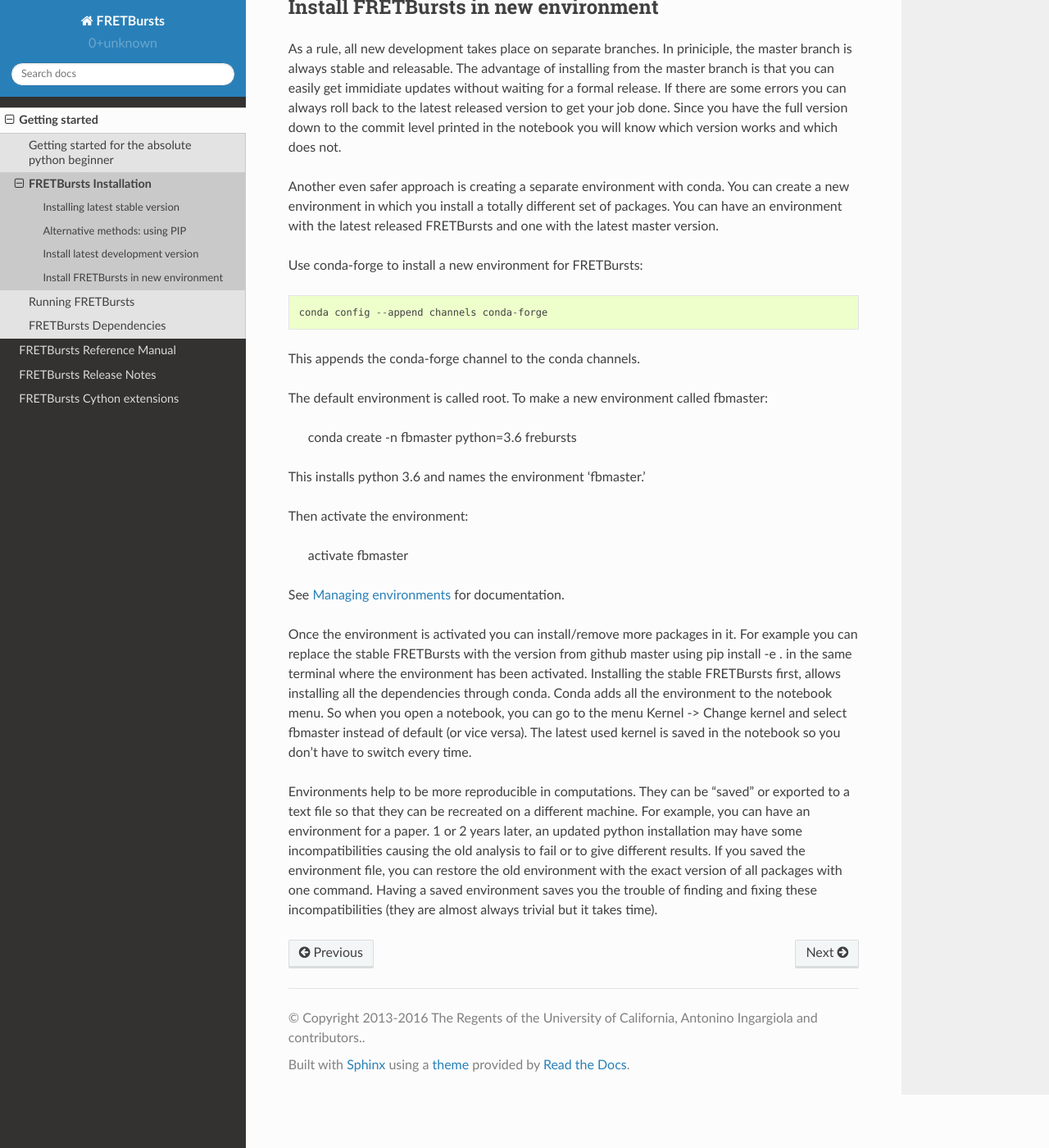
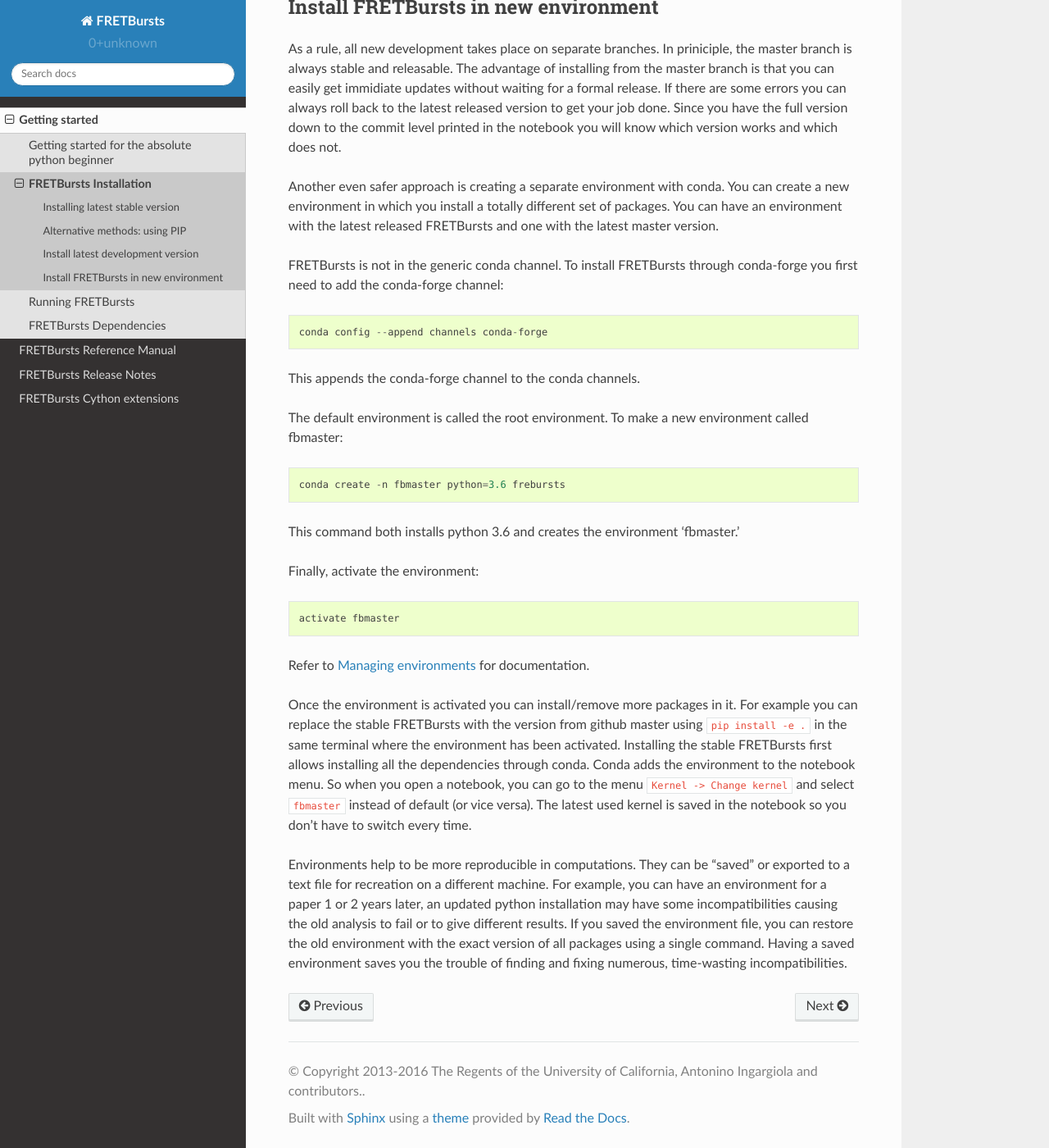
Before and after one commit to tritemio/FRETBursts, a Sphinx documentation site: the page built from docs/source/installation.rst, in a window 1280 px wide and 1400 px high, scrolled down 1705 px. Shown: the whole window at 82% size. Built offline with Sphinx 7.4.7 and the Read the Docs theme 2.0.0, drawn with Linux system fonts in a browser that asks for light colours; the version number could not be read and is left out.

Commit message:
installing in an environment
edits to installing FRETBursts in its own environment

```diff
--- a/docs/source/installation.rst
+++ b/docs/source/installation.rst
@@ -77,31 +77,54 @@
 on the next FRETBursts import.
 
 Install FRETBursts in new environment
-----------------------------------
+---------------------------------------
 
-As a rule, all new development takes place on separate branches. In priniciple, the master branch is always stable and releasable. The advantage of installing from the master branch is that you can easily get immidiate updates without waiting for a formal release. If there are some errors you can always roll back to the latest released version to get your job done. Since you have the full version down to the commit level printed in the notebook you will know which version works and which does not.
+As a rule, all new development takes place on separate branches.
+In priniciple, the master branch is always stable and releasable.
+The advantage of installing from the master branch is that you can
+easily get immidiate updates without waiting for a formal release.
+If there are some errors you can always roll back to the latest
+released version to get your job done. Since you have the full version
+down to the commit level printed in the notebook you will know which version
+works and which does not.
 
-Another even safer approach is creating a separate environment with conda. You can create a new environment in which you install a
-totally different set of packages. You can have an environment with the latest released FRETBursts and one with the latest master version.
+Another even safer approach is creating a separate environment with conda.
+You can create a new environment in which you install a
+totally different set of packages. You can have an environment with the
+latest released FRETBursts and one with the latest master version.
 
-Use conda-forge to install a new environment for FRETBursts::
+FRETBursts is not in the generic conda channel. To install FRETBursts through
+conda-forge you first need to add the conda-forge channel::
 
     conda config --append channels conda-forge
 
 This appends the conda-forge channel to the conda channels.
 
-The default environment is called root. To make a new environment called fbmaster:
+The default environment is called the root environment.
+To make a new environment called fbmaster::
 
     conda create -n fbmaster python=3.6 frebursts
 
-This installs python 3.6 and names the environment 'fbmaster.'
+This command both installs python 3.6 and creates the environment 'fbmaster.'
 
-Then activate the environment:
+Finally, activate the environment::
 
     activate fbmaster
 
-See `Managing environments <https://conda.io/docs/using/envs.html>`__ for documentation.
+Refer to `Managing environments <https://conda.io/docs/using/envs.html>`__ for documentation.
 
-Once the environment is activated you can install/remove more packages in it. For example you can replace the stable FRETBursts with the version from github master using pip install -e . in the same terminal where the environment has been activated. Installing the stable FRETBursts first, allows installing all the dependencies through conda. Conda adds all the environment to the notebook menu. So when you open a notebook, you can go to the menu Kernel -> Change kernel and select fbmaster instead of default (or vice versa). The latest used kernel is saved in the notebook so you don't have to switch every time.
+Once the environment is activated you can install/remove more packages in it.
+For example you can replace the stable FRETBursts with the version from github master using
+``pip install -e .`` in the same terminal where the environment has been activated.
+Installing the stable FRETBursts first allows installing all the dependencies through conda.
+Conda adds the environment to the notebook menu. So when you open a notebook, you can go to the
+menu ``Kernel -> Change kernel`` and select ``fbmaster`` instead of default (or vice versa).
+The latest used kernel is saved in the notebook so you don't have to switch every time.
 
-Environments help to be more reproducible in computations. They can be "saved" or exported to a text file so that they can be recreated on a different machine. For example, you can have an environment for a paper. 1 or 2 years later, an updated python installation may have some incompatibilities causing the old analysis to fail or to give different results. If you saved the environment file, you can restore the old environment with the exact version of all packages with one command. Having a saved environment saves you the trouble of finding and fixing these incompatibilities (they are almost always trivial but it takes time).
+Environments help to be more reproducible in computations. They can be "saved" or exported
+to a text file for recreation on a different machine. For example, you can have
+an environment for a paper 1 or 2 years later, an updated python installation may have some
+incompatibilities causing the old analysis to fail or to give different results. If you saved
+the environment file, you can restore the old environment with the exact version of all packages
+using a single command. Having a saved environment saves you the trouble of finding and fixing
+numerous, time-wasting incompatibilities.
```
